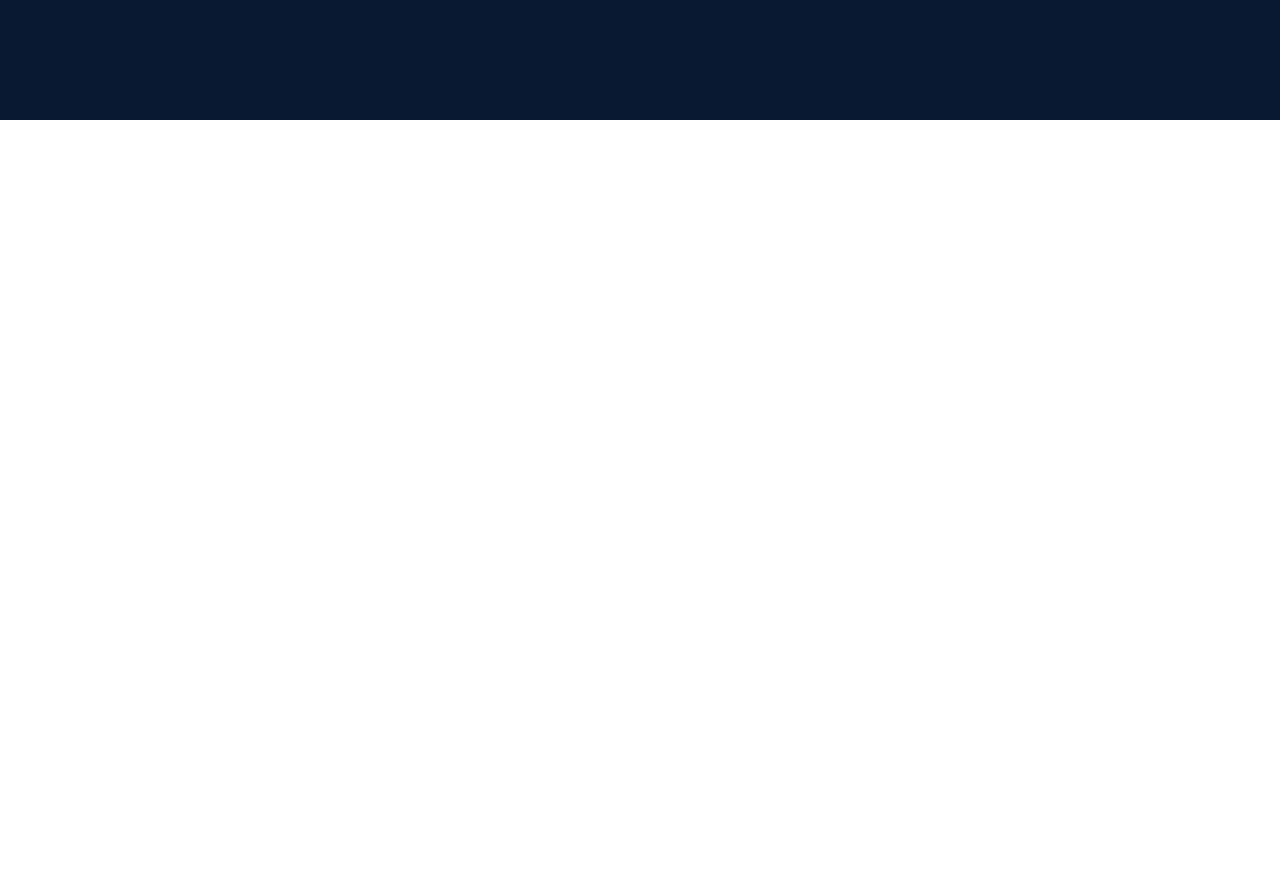
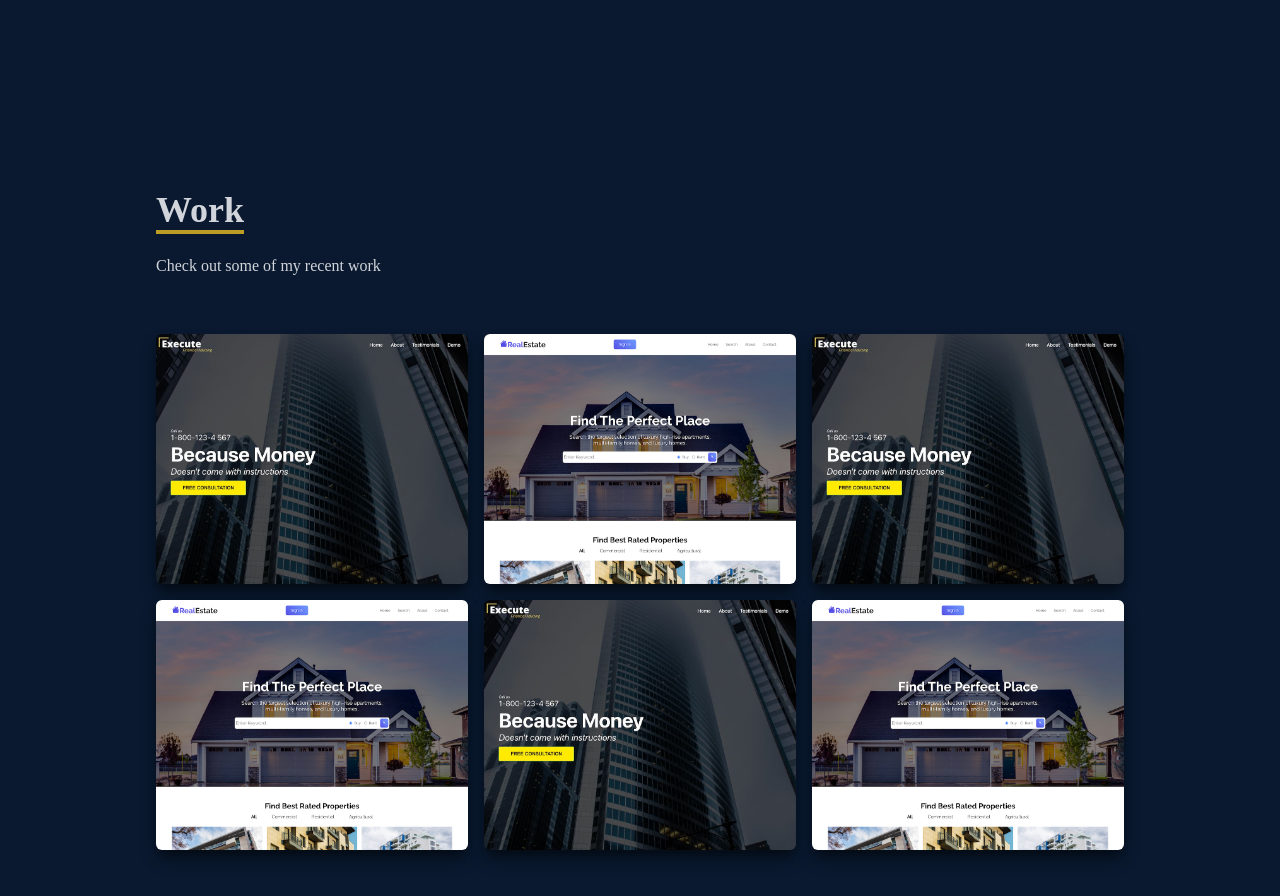
Before and after one commit to sonysandr/demo-portfolio-app, a React (Create React App) app: page / in a window 1280 px wide. Shown: the part 2280-3176 px from the top of the page. Before the commit the page ends 2400 px from the top, so only its background shows below. Built offline with nearby package versions, Linux system fonts and the light colour scheme; the HTML template or start-up script is replaced by a standard one.

Commit message:
Work component done, can further add links to demo and github code to buttons

```diff
--- a/src/App.js
+++ b/src/App.js
@@ -2,6 +2,7 @@
 import Home from "./components/Home";
 import Navbar from "./components/Navbar";
 import Skills from "./components/Skills";
+import Work from "./components/Work";
 
 function App() {
   return (
@@ -10,6 +11,7 @@
       <Home/>
       <About/>
       <Skills/>
+      <Work/>
     </div>
   );
 }
--- /dev/null
+++ b/src/components/Work.jsx
@@ -0,0 +1,165 @@
+import React from "react";
+import WorkImg from "../assets/projects/workImg.jpeg";
+import realEstate from "../assets/projects/realestate.jpg";
+
+const Work = () => {
+  return (
+    <div
+      name="work"
+      className="w-full md:h-screen text-gray-300  bg-[#0a192f] "
+    >
+      <div className="max-w-[1000px] mx-auto p-4 flex flex-col justify-center w-full h-full">
+        <div className="pb-8">
+          <p className="text-4xl font-bold inline border-b-4 text-gray-300 border-[#BC9C22]  ">
+            Work
+          </p>
+          <p className="py-6">Check out some of my recent work </p>
+        </div>
+        {/* container */}
+        <div className="grid sm:grid-cols-6 md:grid-cols-3 gap-4">
+          {/* grid item */}
+          <div
+            style={{ backgroundImage: `url(${WorkImg})` }}
+            className="shadow-lg shadow-[#040c16] group container rounded-md  flex justify-center item-center mx-auto content-div"
+          >
+            {/* hover effect */}
+            <div className="opacity-0 group-hover:opacity-100">
+              <span className="text-2xl font-bold text-white tracking-wider">
+                React JS Application
+              </span>
+              <div className="pt-8 text-center">
+                <a href="/">
+                  <button className=" text-center rounded-lg px-4 py-3 m-2 bg-white text-gray-700 font-bold text-lg">
+                    Demo
+                  </button>
+                </a>
+                <a href="/">
+                  <button className=" text-center rounded-lg px-4 py-3 m-2 bg-white text-gray-700 font-bold text-lg">
+                    Code
+                  </button>
+                </a>
+              </div>
+            </div>
+          </div>
+          <div
+            style={{ backgroundImage: `url(${realEstate})` }}
+            className="shadow-lg shadow-[#040c16] group container rounded-md  flex justify-center item-center mx-auto content-div"
+          >
+            {/* hover effect */}
+            <div className="opacity-0 group-hover:opacity-100">
+              <span className="text-2xl font-bold text-white tracking-wider">
+                React JS Application
+              </span>
+              <div className="pt-8 text-center">
+                <a href="/">
+                  <button className=" text-center rounded-lg px-4 py-3 m-2 bg-white text-gray-700 font-bold text-lg">
+                    Demo
+                  </button>
+                </a>
+                <a href="/">
+                  <button className=" text-center rounded-lg px-4 py-3 m-2 bg-white text-gray-700 font-bold text-lg">
+                    Code
+                  </button>
+                </a>
+              </div>
+            </div>
+          </div>
+          <div
+            style={{ backgroundImage: `url(${WorkImg})` }}
+            className="shadow-lg shadow-[#040c16] group container rounded-md  flex justify-center item-center mx-auto content-div"
+          >
+            {/* hover effect */}
+            <div className="opacity-0 group-hover:opacity-100">
+              <span className="text-2xl font-bold text-white tracking-wider">
+                React JS Application
+              </span>
+              <div className="pt-8 text-center">
+                <a href="/">
+                  <button className=" text-center rounded-lg px-4 py-3 m-2 bg-white text-gray-700 font-bold text-lg">
+                    Demo
+                  </button>
+                </a>
+                <a href="/">
+                  <button className=" text-center rounded-lg px-4 py-3 m-2 bg-white text-gray-700 font-bold text-lg">
+                    Code
+                  </button>
+                </a>
+              </div>
+            </div>
+          </div>
+          <div
+            style={{ backgroundImage: `url(${realEstate})` }}
+            className="shadow-lg shadow-[#040c16] group container rounded-md  flex justify-center item-center mx-auto content-div"
+          >
+            {/* hover effect */}
+            <div className="opacity-0 group-hover:opacity-100">
+              <span className="text-2xl font-bold text-white tracking-wider">
+                React JS Application
+              </span>
+              <div className="pt-8 text-center">
+                <a href="/">
+                  <button className=" text-center rounded-lg px-4 py-3 m-2 bg-white text-gray-700 font-bold text-lg">
+                    Demo
+                  </button>
+                </a>
+                <a href="/">
+                  <button className=" text-center rounded-lg px-4 py-3 m-2 bg-white text-gray-700 font-bold text-lg">
+                    Code
+                  </button>
+                </a>
+              </div>
+            </div>
+          </div>
+          <div
+            style={{ backgroundImage: `url(${WorkImg})` }}
+            className="shadow-lg shadow-[#040c16] group container rounded-md  flex justify-center item-center mx-auto content-div"
+          >
+            {/* hover effect */}
+            <div className="opacity-0 group-hover:opacity-100">
+              <span className="text-2xl font-bold text-white tracking-wider">
+                React JS Application
+              </span>
+              <div className="pt-8 text-center">
+                <a href="/">
+                  <button className=" text-center rounded-lg px-4 py-3 m-2 bg-white text-gray-700 font-bold text-lg">
+                    Demo
+                  </button>
+                </a>
+                <a href="/">
+                  <button className=" text-center rounded-lg px-4 py-3 m-2 bg-white text-gray-700 font-bold text-lg">
+                    Code
+                  </button>
+                </a>
+              </div>
+            </div>
+          </div>
+          <div
+            style={{ backgroundImage: `url(${realEstate})` }}
+            className="shadow-lg shadow-[#040c16] group container rounded-md  flex justify-center item-center mx-auto content-div"
+          >
+            {/* hover effect */}
+            <div className="opacity-0 group-hover:opacity-100">
+              <span className="text-2xl font-bold text-white tracking-wider">
+                React JS Application
+              </span>
+              <div className="pt-8 text-center">
+                <a href="/">
+                  <button className=" text-center rounded-lg px-4 py-3 m-2 bg-white text-gray-700 font-bold text-lg">
+                    Demo
+                  </button>
+                </a>
+                <a href="/">
+                  <button className=" text-center rounded-lg px-4 py-3 m-2 bg-white text-gray-700 font-bold text-lg">
+                    Code
+                  </button>
+                </a>
+              </div>
+            </div>
+          </div>
+        </div>
+      </div>
+    </div>
+  );
+};
+
+export default Work;
--- a/src/index.css
+++ b/src/index.css
@@ -14,3 +14,17 @@
         @apply cursor-pointer;
     }
 }
+
+.content-div{
+    background-repeat: no-repeat;
+    background-size: cover;
+    background-position: center;
+    height: 250px;
+}
+
+.content-div:hover{
+    background-image: linear-gradient(
+        to right,rgba(112,157,255,0.8),
+        hsla(242,74%,61%,0.8)
+    );
+}
```
